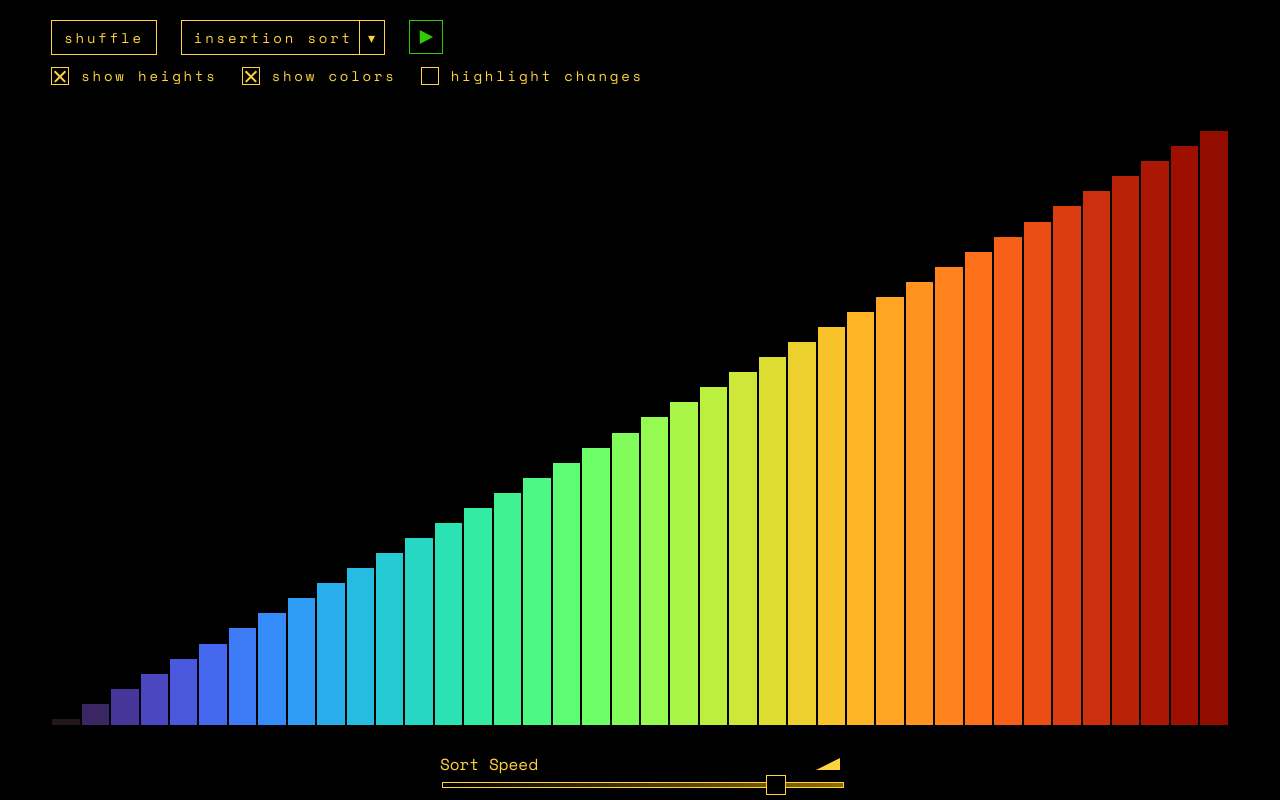
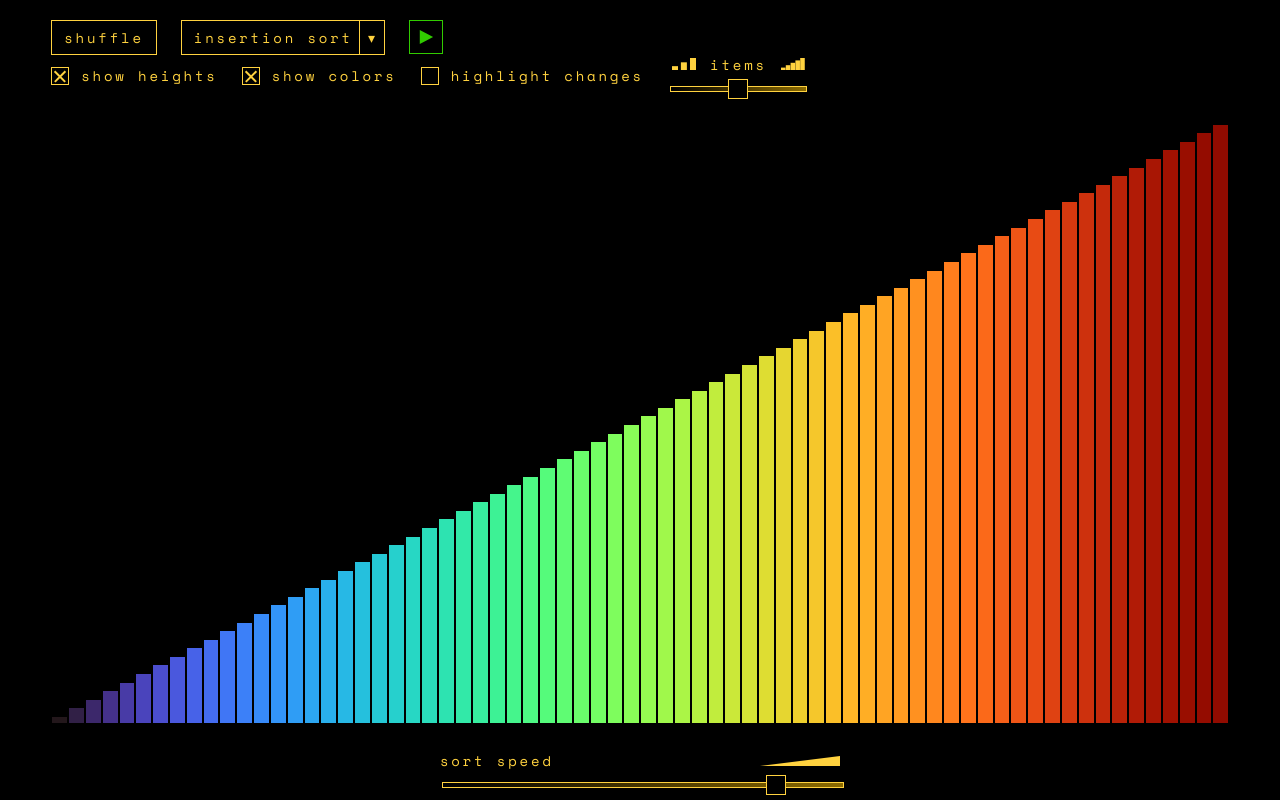
Before and after one commit to tohanian/javascript-sorting-algorithms, a Vue app in the folder sorting-demo/: page / in a window 1280 px wide. Built offline with nearby package versions, Linux system fonts and the light colour scheme.

Commit message:
Add number of items slider

```diff
--- /dev/null
+++ b/sorting-demo/src/components/NumOfElementsSlider.vue
@@ -0,0 +1,100 @@
+<template>
+  <div class="speed-slider">
+    <div class="slider-label">
+      <div class="slider-icon-wrapper high-icon">
+        <svg class="slider-icon" width="100%" viewBox="0 0 100 50">
+          <rect width="25" height="16" fill="#FFD23F" transform="translate(0, 34)" />
+          <rect width="25" height="32" fill="#FFD23F" transform="translate(37, 18)" />
+          <rect width="25" height="50" fill="#FFD23F" transform="translate(75, 0)" />
+        </svg>
+      </div>
+      <div class="label-wrapper">
+        <label for="items-slider">Items</label>
+      </div>
+      <div class="slider-icon-wrapper low-icon">
+        <svg class="slider-icon" width="100%" viewBox="0 0 100 50">
+          <rect width="19" height="10" fill="#FFD23F" transform="translate(0, 40)" />
+          <rect width="19" height="20" fill="#FFD23F" transform="translate(20, 30)" />
+          <rect width="19" height="30" fill="#FFD23F" transform="translate(40, 20)" />
+          <rect width="19" height="40" fill="#FFD23F" transform="translate(60, 10)" />
+          <rect width="19" height="50" fill="#FFD23F" transform="translate(80, 0)" />
+        </svg>
+      </div>
+    </div>
+    <div class="range-slider">
+      <input
+        class="range-slider-input"
+        type="range"
+        name="speed-slider"
+        :value="value"
+        step="1"
+        min="0"
+        max="8"
+        @change="onChange"
+      />
+    </div>
+  </div>
+</template>
+
+<script>
+export default {
+  name: 'NumOfItemsSlider',
+  props: {
+    value: {
+      type: Number,
+      default: 4,
+    },
+  },
+  methods: {
+    onChange(e) {
+      this.$emit('input', Number(e.target.value));
+    },
+  },
+};
+</script>
+
+<style lang="scss" scoped>
+@import '../styles/mixins.scss';
+
+.speed-slider {
+  @include ui-element;
+   color: #FFD23F;
+   text-align: center;
+  .slider-label {
+    display: flex;
+    justify-content: space-between;
+    align-content: center;
+    .slider-icon-wrapper {
+      width: 24px;
+      &.low-icon {
+        margin-right: -2px;
+      }
+      &.high-icon {
+        margin-left: 4px;
+      }
+    }
+    .label-wrapper {
+      flex-grow: 1;
+    }
+  }
+  .range-slider {
+    margin-top: 8px;
+    .range-slider-input {
+      -webkit-appearance: none;
+      width: 100%;
+      height: 4px;
+      border: 1px solid #FFD23F;
+      background: linear-gradient(0.25turn, black, darken(#FFD23F, 35%));
+      outline: none;
+      &::-webkit-slider-thumb {
+        -webkit-appearance: none;
+        width: 20px;
+        height: 20px;
+        background: black;
+        border: 1px solid #FFD23F;
+        cursor: pointer;
+      }
+    }
+  }
+}
+</style>
--- a/sorting-demo/src/components/SortOptions.vue
+++ b/sorting-demo/src/components/SortOptions.vue
@@ -34,6 +34,9 @@
       <div class="ui-item">
         <Checkbox text="Highlight changes" :value="showChanges" @click="$emit('showChanges')" />
       </div>
+      <div class="ui-item">
+        <NumOfElementsSlider :value="numOfElementsSliderValue" @input="onNumOfElementsInput" />
+      </div>
     </div>
   </div>
 </template>
@@ -43,11 +46,12 @@ import Button from './Button.vue';
 import Checkbox from './Checkbox.vue';
 import Select from './Select.vue';
 import PlayButton from './PlayButton.vue';
+import NumOfElementsSlider from './NumOfElementsSlider.vue';
 
 export default {
   name: 'SortOptions',
   components: {
-    Button, Checkbox, Select, PlayButton,
+    Button, Checkbox, Select, PlayButton, NumOfElementsSlider,
   },
   props: {
     showHeights: {
@@ -74,6 +78,15 @@ export default {
       type: Boolean,
       default: false,
     },
+    numOfElementsSliderValue: {
+      type: Number,
+      default: 4,
+    },
+  },
+  methods: {
+    onNumOfElementsInput(numOfElements) {
+      this.$emit('numOfElementsSliderInput', numOfElements);
+    },
   },
 };
 </script>
--- a/sorting-demo/src/components/SortVis.vue
+++ b/sorting-demo/src/components/SortVis.vue
@@ -7,7 +7,8 @@
       :style="{
         height: `${showHeights ? item.height : '100'}%`,
         background: getItemColor(item),
-        border: `1px solid ${getItemBorderColor(item)}`
+        border: getItemBorder(item),
+        transition: getItemTransition(item),
       }"
     />
   </div>
@@ -16,6 +17,11 @@
 <script>
 export default {
   name: 'SortVis',
+  data() {
+    return {
+      numOfItemsTransition: false,
+    };
+  },
   props: {
     collection: {
       type: Array,
@@ -34,8 +40,21 @@ export default {
       default: false,
     },
   },
+  watch: {
+    collection(val, oldVal) {
+      if (val.length !== oldVal.length) {
+        this.numOfItemsTransition = true;
+        setTimeout(() => {
+          this.numOfItemsTransition = false;
+        }, 200);
+      }
+    },
+  },
   methods: {
     getItemColor(item) {
+      if (this.numOfItemsTransition) {
+        return '#F4869D';
+      }
       const baseColor = this.showColorScale ? item.colorScale : '#EE4266';
       if (this.showChanges && item.flag === 'insertItem') {
         return 'white';
@@ -51,6 +70,18 @@ export default {
       }
       return borderColor;
     },
+    getItemBorder(item) {
+      if (this.collection.length > 100) {
+        return 'none';
+      }
+      return `1px solid ${this.getItemBorderColor(item)}`;
+    },
+    getItemTransition() {
+      if (this.numOfItemsTransition) {
+        return 'none';
+      }
+      return 'background-color 1.1s ease-out';
+    },
   },
 };
 </script>
@@ -63,7 +94,6 @@ export default {
   align-items: flex-end;
   .sort-item {
     flex-basis: 100%;
-    transition: background-color 1.1s ease-out;
   }
 }
 </style>
--- a/sorting-demo/src/components/SpeedSlider.vue
+++ b/sorting-demo/src/components/SpeedSlider.vue
@@ -5,7 +5,13 @@
         <label for="speed-slider">Sort Speed</label>
       </div>
       <div class="slider-icon-wrapper">
-        <svg class="slider-icon" width="100%" viewBox="0 0 100 50">
+        <svg
+          class="slider-icon"
+          width="100%"
+          height="100%"
+          viewBox="0 0 100 50"
+          preserveAspectRatio="none"
+        >
           <polygon points="0 50, 100 50, 100 0" fill="#FFD23F" />
         </svg>
       </div>
@@ -40,18 +46,22 @@ export default {
 </script>
 
 <style lang="scss" scoped>
+@import '../styles/mixins.scss';
+
 .speed-slider {
-  color: #FFD23F;
+  @include ui-element;
+   color: #FFD23F;
   .slider-label {
     display: flex;
     justify-content: space-between;
     align-content: center;
     .slider-icon-wrapper {
-      width: 24px;
+      width: 20%;
+      height: 10px;
     }
   }
   .range-slider {
-    margin-top: 2px;
+    margin-top: 8px;
     .range-slider-input {
       -webkit-appearance: none;
       width: 100%;
@@ -65,6 +75,7 @@ export default {
         height: 20px;
         background: black;
         border: 1px solid #FFD23F;
+        cursor: pointer;
       }
     }
   }
--- a/sorting-demo/src/views/Home.vue
+++ b/sorting-demo/src/views/Home.vue
@@ -8,12 +8,14 @@
         :sortType="sortType"
         :sortInProcess="sortInProcess"
         :showChanges="showChanges"
+        :numOfElementsSliderValue="numOfElementsSliderValue"
         @shuffle="onShuffle"
         @showHeights="onShowHeights"
         @showColorScale="onShowColorScale"
         @sortTypeSelect="onSortTypeSelect"
         @playButtonClick="onPlayButtonClick"
         @showChanges="onShowChanges"
+        @numOfElementsSliderInput="onNumOfElementsSliderInput"
       />
     </div>
     <div class="sorting-vis-wrapper">
@@ -53,11 +55,11 @@ export default {
       }],
 
       // Visualization params
-      numOfElements: 40,
       showHeights: true,
       showColorScale: true,
       showChanges: false,
       speedSliderValue: 85,
+      numOfElementsSliderValue: 4,
 
       // Sort states
       sortInProcess: false,
@@ -76,6 +78,10 @@ export default {
     },
     sortSpeed() {
       return scaleLinear().domain([0, 100]).range([500, 1])(this.speedSliderValue);
+    },
+    numOfElements() {
+      const numOfElementsOptions = [10, 25, 50, 60, 70, 80, 100, 150, 200];
+      return numOfElementsOptions[this.numOfElementsSliderValue];
     },
   },
   created() {
@@ -212,6 +218,10 @@ export default {
     onSpeedSliderInput(speedSliderValue) {
       this.speedSliderValue = speedSliderValue;
     },
+    onNumOfElementsSliderInput(numOfElementsSliderValue) {
+      this.numOfElementsSliderValue = numOfElementsSliderValue;
+      this.collection = this.initializeCollection();
+    },
   },
 };
 </script>
```
